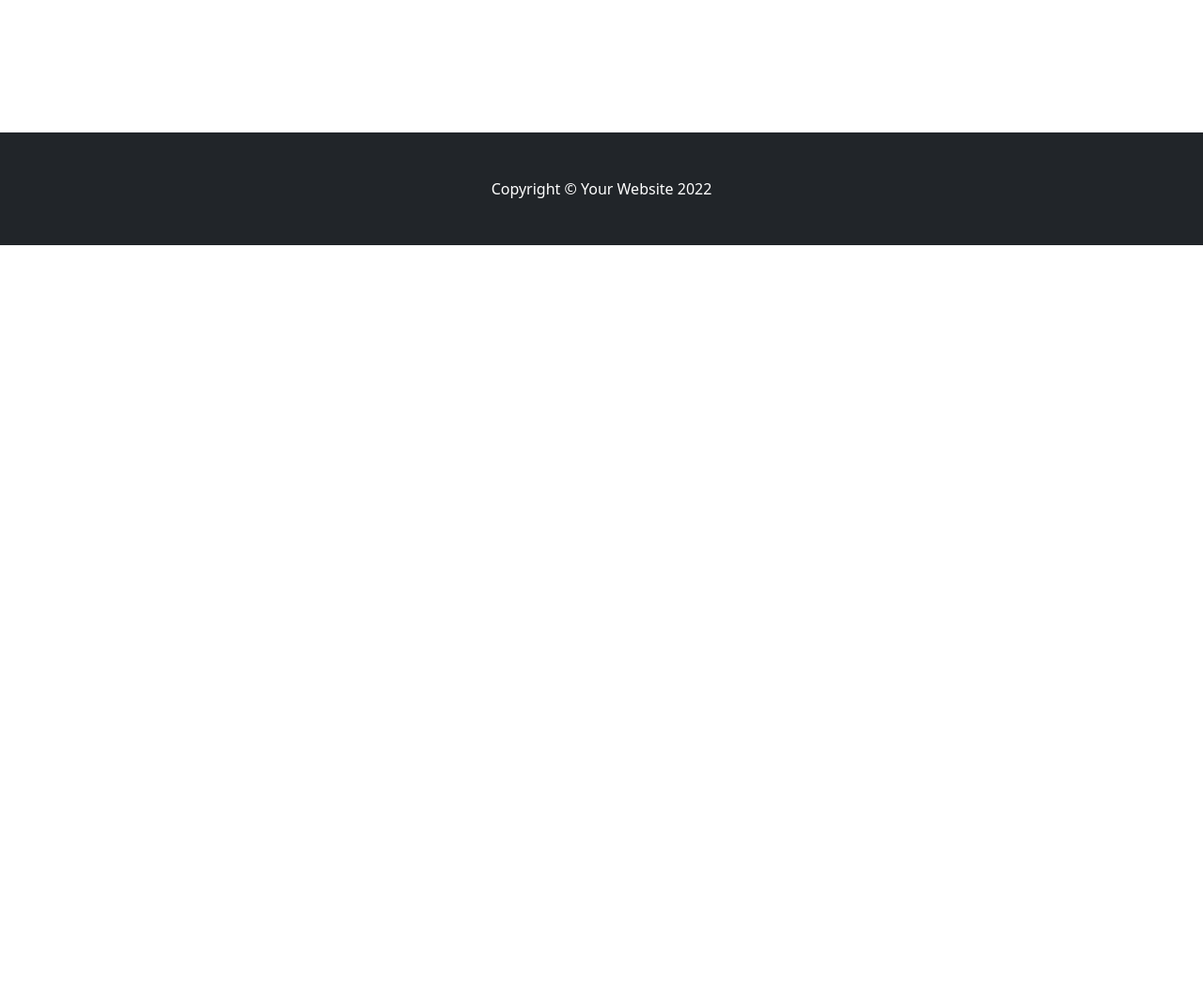
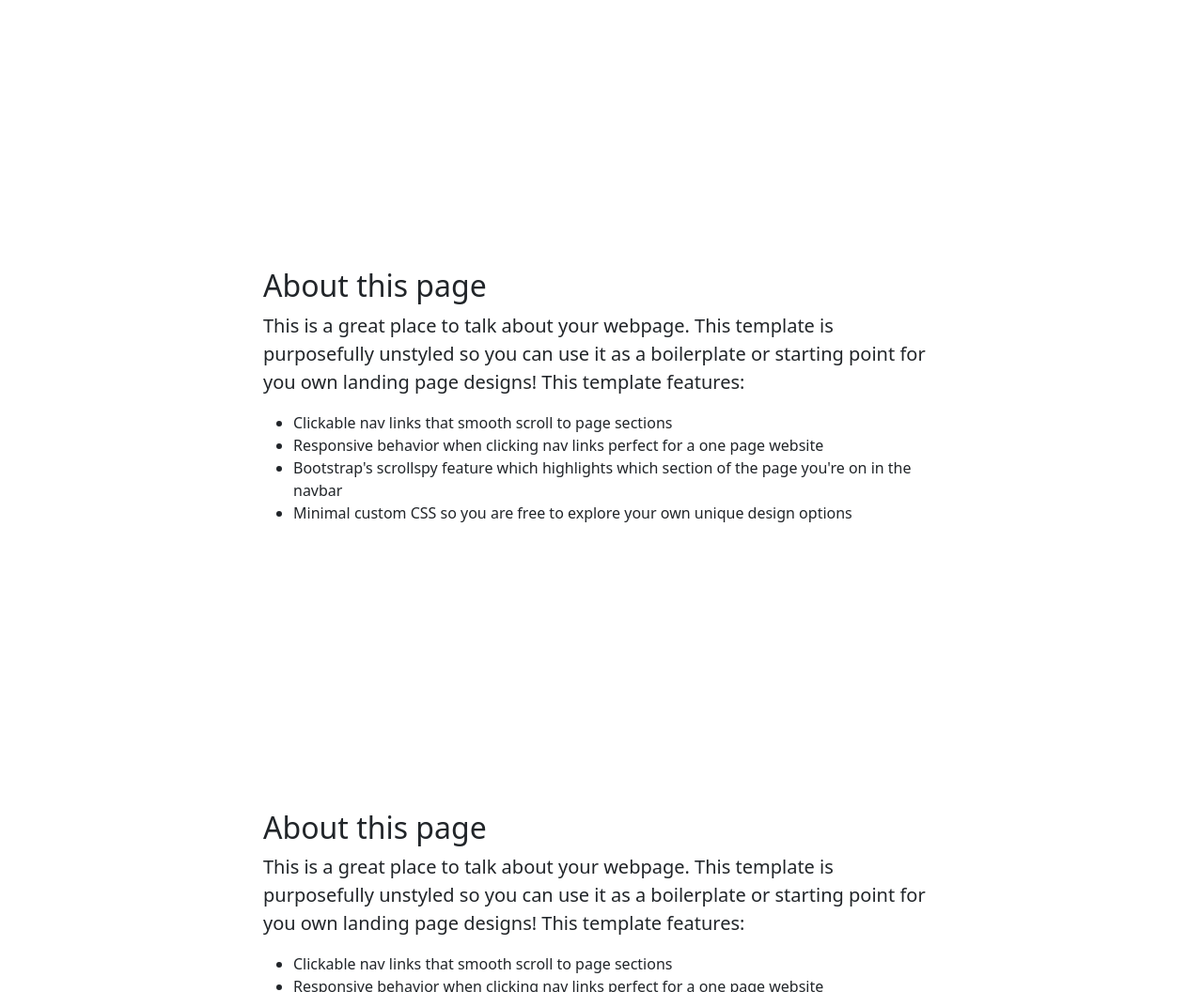
Before and after one commit to ryanwunderly/bootstrap, a plain HTML site: page single-page-scroller-bootstrap-5.1.3/index.html in a window 1280 px wide. Shown: the part 1744-2800 px from the top of the page at 94% size. Before the commit the page ends 2005 px from the top, so only its background shows below. Drawn offline with nearby package versions, Linux system fonts and the light colour scheme.

Commit message:
Update index.html

```diff
--- a/single-page-scroller-bootstrap-5.1.3/index.html
+++ b/single-page-scroller-bootstrap-5.1.3/index.html
@@ -3,8 +3,8 @@
     <head>
         <meta charset="utf-8" />
         <meta name="viewport" content="width=device-width, initial-scale=1, shrink-to-fit=no" />
-        <meta name="description" content="" />
-        <meta name="author" content="" />
+        <meta name="Bootstrap Responsive Design Project" content="" />
+        <meta name="Ryan Wunderly" content="" />
         <title>Scrolling Nav - Start Bootstrap Template</title>
         <link rel="icon" type="image/x-icon" href="assets/favicon.ico" />
         <!-- Core theme CSS (includes Bootstrap)-->
@@ -18,9 +18,11 @@
                 <button class="navbar-toggler" type="button" data-bs-toggle="collapse" data-bs-target="#navbarResponsive" aria-controls="navbarResponsive" aria-expanded="false" aria-label="Toggle navigation"><span class="navbar-toggler-icon"></span></button>
                 <div class="collapse navbar-collapse" id="navbarResponsive">
                     <ul class="navbar-nav ms-auto">
-                        <li class="nav-item"><a class="nav-link" href="#about">About</a></li>
-                        <li class="nav-item"><a class="nav-link" href="#services">Services</a></li>
-                        <li class="nav-item"><a class="nav-link" href="#contact">Contact</a></li>
+                        <li class="nav-item"><a class="nav-link" href="#about">P1</a></li>
+                        <li class="nav-item"><a class="nav-link" href="#services">P2</a></li>
+                        <li class="nav-item"><a class="nav-link" href="#contact">P3</a></li>
+                        <li class="nav-item"><a class="nav-link" href="#p4">P4</a></li>
+                        <li class="nav-item"><a class="nav-link" href="#p5">P5</a></li>
                     </ul>
                 </div>
             </div>
@@ -72,6 +74,40 @@
                 </div>
             </div>
         </section>
+        <!--P4-->
+<section id="about">
+            <div class="container px-4">
+                <div class="row gx-4 justify-content-center">
+                    <div class="col-lg-8">
+                        <h2>About this page</h2>
+                        <p class="lead">This is a great place to talk about your webpage. This template is purposefully unstyled so you can use it as a boilerplate or starting point for you own landing page designs! This template features:</p>
+                        <ul>
+                            <li>Clickable nav links that smooth scroll to page sections</li>
+                            <li>Responsive behavior when clicking nav links perfect for a one page website</li>
+                            <li>Bootstrap's scrollspy feature which highlights which section of the page you're on in the navbar</li>
+                            <li>Minimal custom CSS so you are free to explore your own unique design options</li>
+                        </ul>
+                    </div>
+                </div>
+            </div>
+        </section>
+         <!--P5-->
+<section id="about">
+            <div class="container px-4">
+                <div class="row gx-4 justify-content-center">
+                    <div class="col-lg-8">
+                        <h2>About this page</h2>
+                        <p class="lead">This is a great place to talk about your webpage. This template is purposefully unstyled so you can use it as a boilerplate or starting point for you own landing page designs! This template features:</p>
+                        <ul>
+                            <li>Clickable nav links that smooth scroll to page sections</li>
+                            <li>Responsive behavior when clicking nav links perfect for a one page website</li>
+                            <li>Bootstrap's scrollspy feature which highlights which section of the page you're on in the navbar</li>
+                            <li>Minimal custom CSS so you are free to explore your own unique design options</li>
+                        </ul>
+                    </div>
+                </div>
+            </div>
+        </section>
         <!-- Footer-->
         <footer class="py-5 bg-dark">
             <div class="container px-4"><p class="m-0 text-center text-white">Copyright &copy; Your Website 2022</p></div>
```
